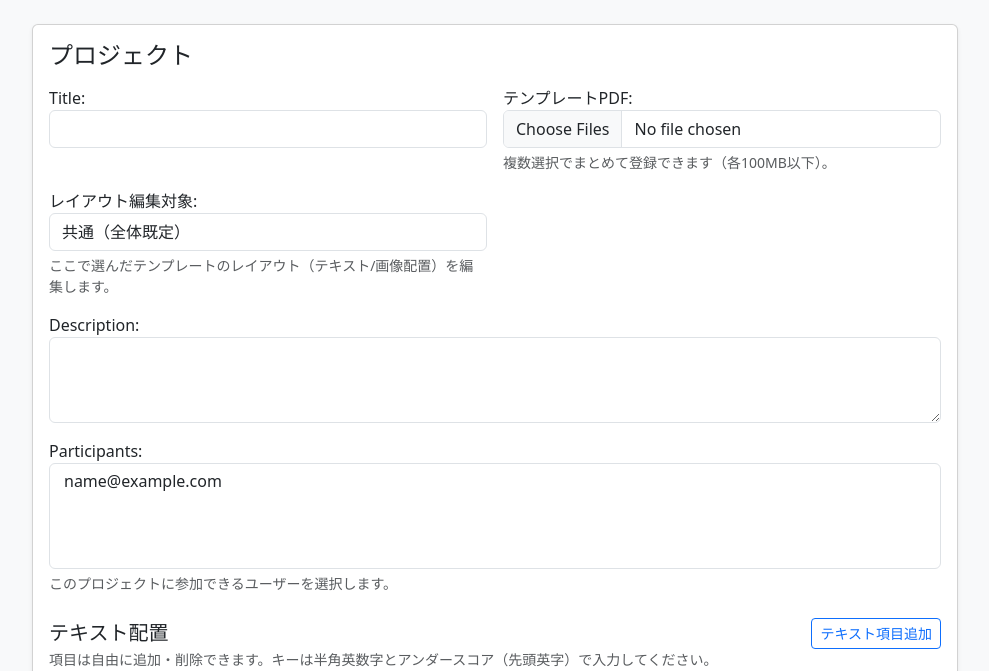
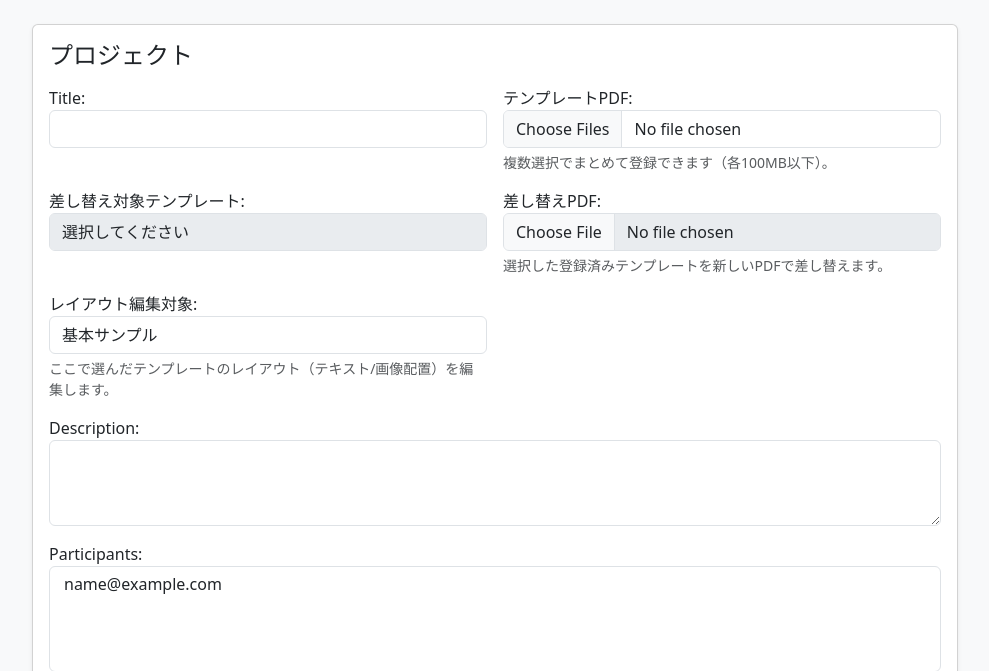
Before and after one commit to malko73/ppm, a Django app: page /projects/new/ in a window 1280 px wide. Shown: the part 57-728 px from the top of the page, without its empty margins (145-1134 px from the left). Run offline with Django 5.2, Linux system fonts and the light colour scheme; the visitor is signed in with stand-in values (Sample User, id 1); data comes from the database, SQL or seed files in the repository; parts of the project's set-up code (start-up, migrations or seed data) failed here and were passed over; some libraries are stand-ins or nearby versions.

Commit message:
テンプレート差し替え機能とレイアウト対象表示名を追加

```diff
--- a/projects/forms.py
+++ b/projects/forms.py
@@ -67,6 +67,12 @@ class ProjectForm(forms.ModelForm):
         label='テンプレートPDF',
         help_text='複数選択でまとめて登録できます（各100MB以下）。',
     )
+    replace_template_target = forms.ChoiceField(required=False, label='差し替え対象テンプレート')
+    replace_template_file = forms.FileField(
+        required=False,
+        label='差し替えPDF',
+        help_text='選択した登録済みテンプレートを新しいPDFで差し替えます。',
+    )
 
     class Meta:
         model = Project
@@ -86,12 +92,18 @@ class ProjectForm(forms.ModelForm):
         else:
             self.fields.pop('participants', None)
         self.existing_templates = []
-        template_choices = [('__project__', '共通（全体既定）')]
+        template_choices = [('__project__', '基本サンプル')]
+        replace_choices = [('', '選択してください')]
         if getattr(self.instance, 'pk', None):
             self.existing_templates = list(self.instance.templates.order_by('-is_default', 'id'))
             for template in self.existing_templates:
                 template_choices.append((str(template.id), template.name))
+                replace_choices.append((str(template.id), template.name))
         self.fields['layout_target'].choices = template_choices
+        self.fields['replace_template_target'].choices = replace_choices
+        if not self.existing_templates:
+            self.fields['replace_template_target'].disabled = True
+            self.fields['replace_template_file'].disabled = True
         if self.layout_target:
             selected_target = self.layout_target
         else:
@@ -237,6 +249,26 @@ class ProjectForm(forms.ModelForm):
         cleaned_data['_image_rows'] = image_rows
         cleaned_data['_template_files'] = uploaded_templates
         cleaned_data['_layout_target'] = cleaned_data.get('layout_target') or '__project__'
+
+        replace_target_raw = str(cleaned_data.get('replace_template_target') or '').strip()
+        replace_template_file = cleaned_data.get('replace_template_file')
+        if replace_target_raw and not replace_template_file:
+            raise ValidationError('テンプレートを差し替える場合は、差し替えPDFを選択してください。')
+        if replace_template_file and not replace_target_raw:
+            raise ValidationError('テンプレートを差し替える場合は、差し替え対象テンプレートを選択してください。')
+
+        replace_target_template = None
+        if replace_target_raw:
+            if not self.instance.pk:
+                raise ValidationError('テンプレートの差し替えは、作成済みプロジェクトでのみ利用できます。')
+            if not replace_target_raw.isdigit():
+                raise ValidationError('差し替え対象テンプレートが不正です。')
+            replace_target_template = self.instance.templates.filter(pk=int(replace_target_raw)).first()
+            if not replace_target_template:
+                raise ValidationError('差し替え対象テンプレートが見つかりません。')
+            validate_pdf(replace_template_file)
+        cleaned_data['_replace_target_template'] = replace_target_template
+        cleaned_data['_replace_template_file'] = replace_template_file
         return cleaned_data
 
     def save(self, commit=True):
@@ -292,6 +324,14 @@ class ProjectForm(forms.ModelForm):
                 )
                 if not instance.template_file:
                     instance.template_file = template.template_file
+                    instance.save(update_fields=['template_file', 'updated_at'])
+            replace_target_template = self.cleaned_data.get('_replace_target_template')
+            replace_template_file = self.cleaned_data.get('_replace_template_file')
+            if replace_target_template and replace_template_file:
+                replace_target_template.template_file = replace_template_file
+                replace_target_template.save(update_fields=['template_file', 'updated_at'])
+                if replace_target_template.is_default or not instance.template_file:
+                    instance.template_file = replace_target_template.template_file
                     instance.save(update_fields=['template_file', 'updated_at'])
         return instance
 
--- a/templates/projects/project_form.html
+++ b/templates/projects/project_form.html
@@ -38,6 +38,17 @@
                             {{ form.template_files }}
                             {% if form.template_files.help_text %}
                             <div class="form-text">{{ form.template_files.help_text }}</div>
+                            {% endif %}
+                        </div>
+                        <div class="col-md-6">
+                            {{ form.replace_template_target.label_tag }}
+                            {{ form.replace_template_target }}
+                        </div>
+                        <div class="col-md-6">
+                            {{ form.replace_template_file.label_tag }}
+                            {{ form.replace_template_file }}
+                            {% if form.replace_template_file.help_text %}
+                            <div class="form-text">{{ form.replace_template_file.help_text }}</div>
                             {% endif %}
                         </div>
                         <div class="col-md-6">
```
